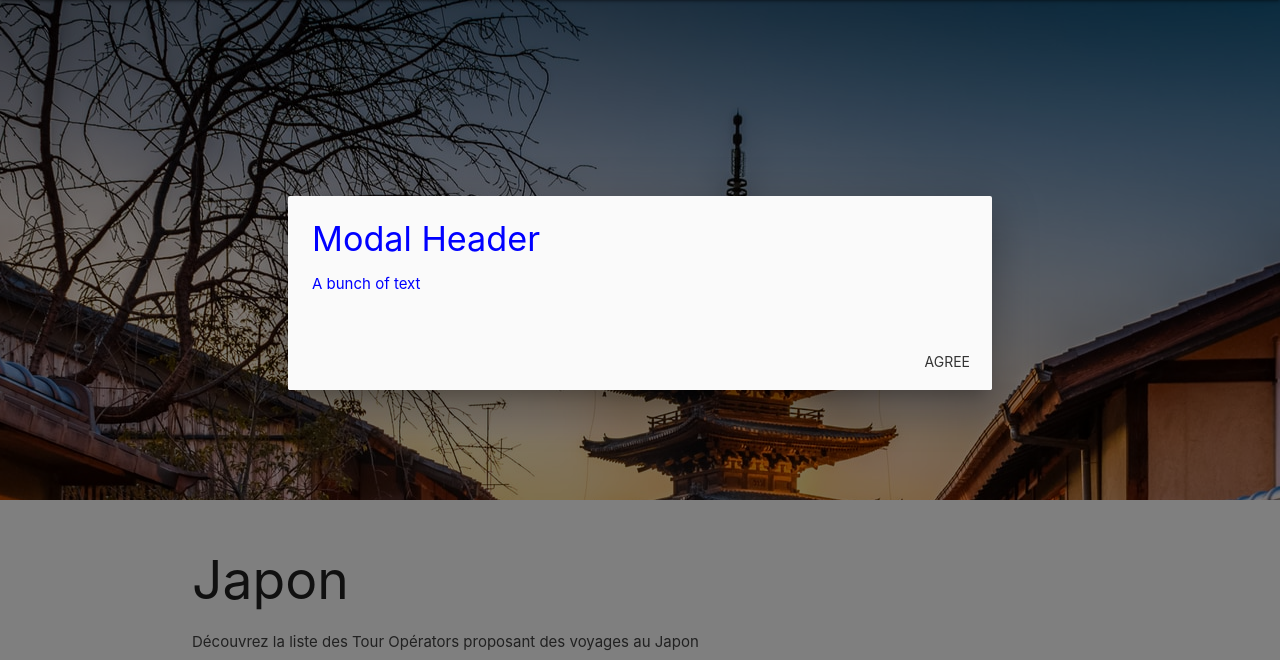
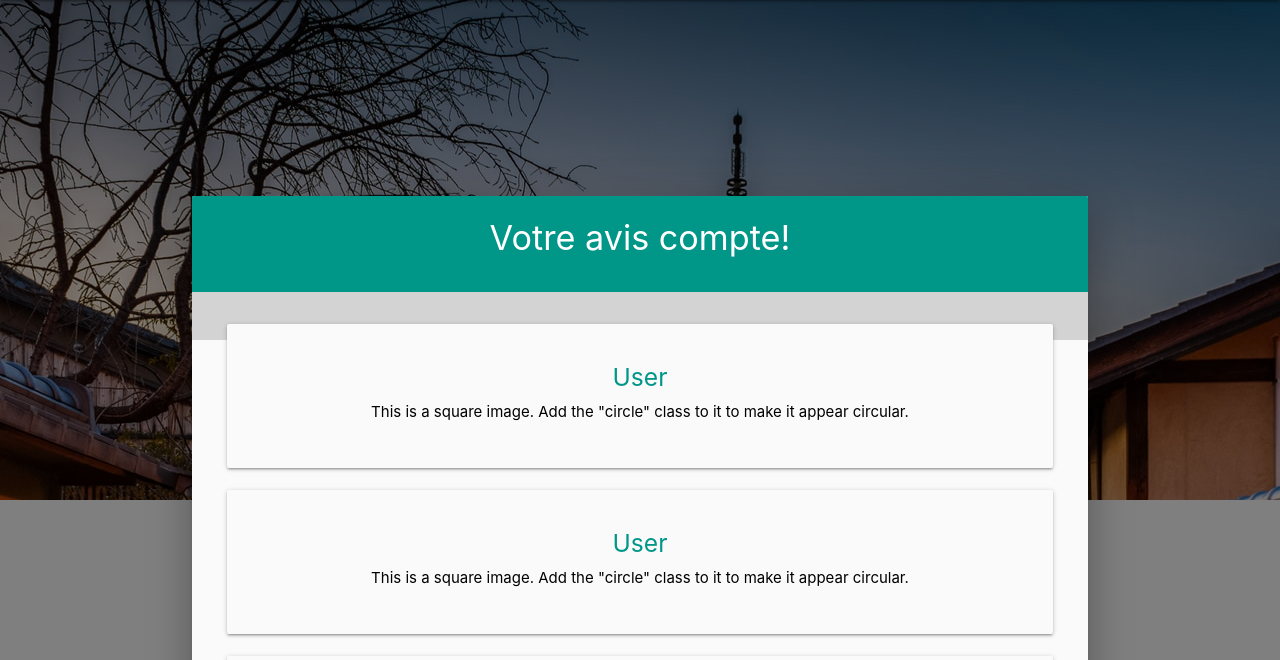
Before and after one commit to leojen23/ComparOperator, a PHP site: page /views/operators.php in a window 1280 px wide, after a click on "comment". Shown: the part 64-724 px from the top of the page. Run offline with PHP 8.4, Linux system fonts and the light colour scheme; some libraries are stand-ins or nearby versions.

Commit message:
Modal set up

```diff
--- a/assets/css/style.css
+++ b/assets/css/style.css
@@ -15,6 +15,23 @@
 
 .email {
   font-size: 1.2rem;
+}
+
+.modal {
+  text-align: center;
+  width: 70%;
+}
+.modal-header {
+  color: white;
+  padding: 1.5rem;
+}
+.modal-content {
+  background-color: lightgrey;
+  height: 100%;
+}
+.modal-form {
+  padding: 1rem;
+  color: white;
 }
 
 .card-operator {
@@ -36,4 +53,9 @@
   background-color: red;
 }
 
+.checkbox.container {
+  display: flex;
+  justify-content: space-evenly;
+}
+
 /*# sourceMappingURL=style.css.map */
--- a/assets/js/script.js
+++ b/assets/js/script.js
@@ -31,13 +31,11 @@ document.addEventListener('DOMContentLoaded', function() {
 
 
 // Review Modal start ---------------------------------------------------------
-  document.addEventListener('DOMContentLoaded', function() {
-    var elems = document.querySelectorAll('.modal');
-    var instances = M.Modal.init(elems, null);
-  });
 
 
-
+$(document).ready(function(){
+  $('.modal').modal();
+});
 
    // Review Modal end ---------------------------------------------------------
 
--- a/assets/scss/components/modal.scss
+++ b/assets/scss/components/modal.scss
@@ -0,0 +1,19 @@
+.modal{
+    text-align: center;
+    width: 70%;
+
+    &-header{
+        color: white;
+        padding: 1.5rem;
+
+    }
+    &-content{
+        background-color:lightgrey;
+        height: 100%;
+
+    }
+    &-form{
+        padding: 1rem;
+        color: white;
+    }
+}
--- a/partials/modal.php
+++ b/partials/modal.php
@@ -1,10 +1,47 @@
- <!-- Modal Structure -->
- <div id="modal2" class="modal">
-    <div class="modal-content">
-      <h4>Modal Header</h4>
-      <p>A bunch of text</p>
+
+
+
+
+<!-- Modal Structure -->
+<div id="modal2" class="modal">
+
+  <div class="modal-header teal">
+    <h4>Votre avis compte!</h4>
+  </div>
+
+  <div class="modal-content ">
+
+    <?php for ($x=0; $x < 5 ; $x++):?>
+
+    <div class="col s12 m12">
+      <div class="card-panel grey lighten-5 z-depth-1">
+        <div class="row valign-wrapper">
+          <div class="col s12">
+            <h5 class="teal-text">User</h5>
+            <span class="black-text">
+              This is a square image. Add the "circle" class to it to make it appear circular.
+            </span>
+          </div>
+        </div>
+      </div>
     </div>
-    <div class="modal-footer">
-      <a href="#!" class="modal-close waves-effect waves-green btn-flat">Agree</a>
+
+    <?php endfor;?>
+
+  </div>
+
+  <div class="modal-form ">
+    <div class="row">
+      <form class="col s12">
+        <div class="row">
+          <div class="input-field col s12">
+            <i class="material-icons prefix">mode_edit</i>
+            <textarea id="icon_prefix2" class="materialize-textarea"></textarea>
+            <label for="icon_prefix2">Message</label>
+          </div>
+        </div>
+      </form>
     </div>
   </div>
+
+</div>
```
Also changed, not shown: 1 other file.
